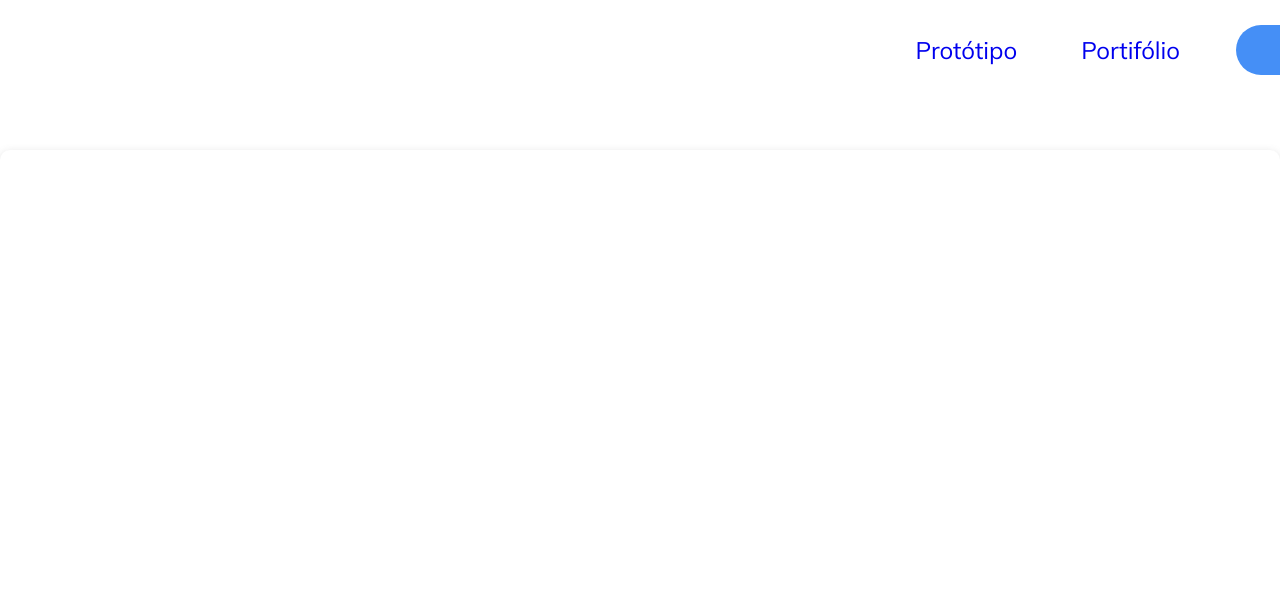
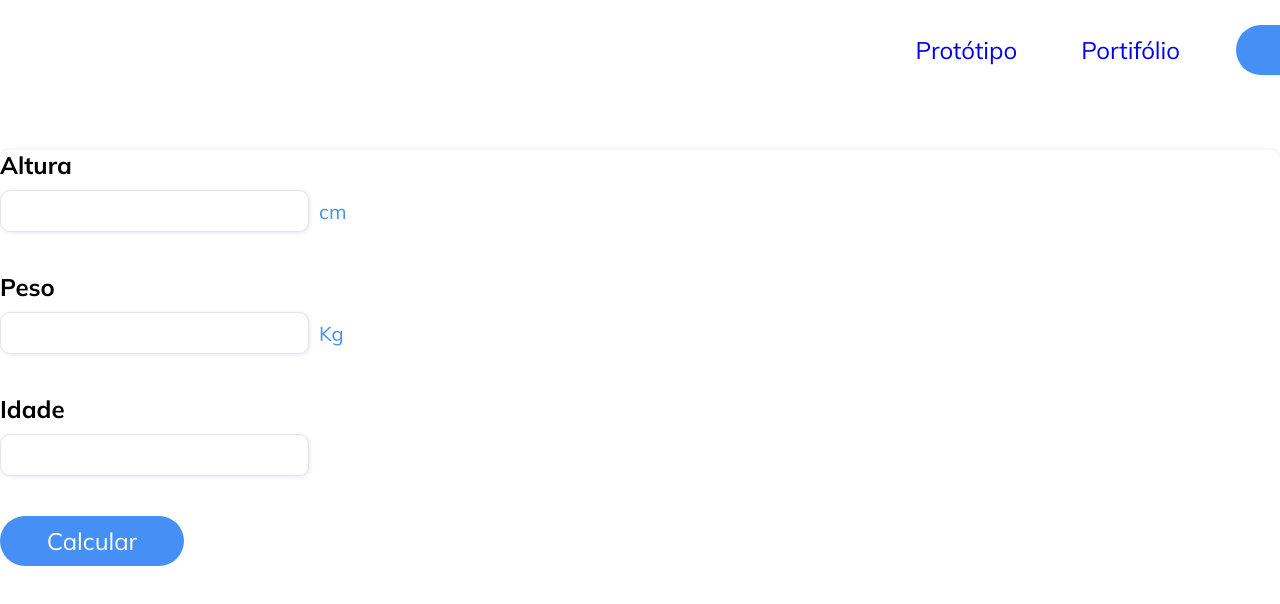
Before and after one commit to lazaro-contato/calories, a React (Create React App) app: page / in a window 1280 px wide. Shown: the top 604 px of the page. Built offline with nearby package versions, Linux system fonts and the light colour scheme.

Commit message:
adding the elements on container master

```diff
--- a/src/components/Button/index.jsx
+++ b/src/components/Button/index.jsx
@@ -1,10 +1,10 @@
 import React from "react";
 import { ButtonCont } from "./styles";
 
-function ButtonContact() {
+function Button(props) {
     return(
-        <ButtonCont>Contato</ButtonCont>
+        <ButtonCont>{props.text}</ButtonCont>
     )
 }
 
-export default ButtonContact;
+export default Button;
--- /dev/null
+++ b/src/components/Form/index.jsx
@@ -0,0 +1,18 @@
+import React from "react";
+import Button from "../Button/index";
+import InputElement from "../Input";
+import { FormContainer } from "./styles";
+
+function Form() {
+    return(
+        <FormContainer>
+            <InputElement text="Altura" spanText="cm"/>
+            <InputElement text="Peso" spanText="Kg"/>
+            <InputElement text="Idade"/>
+            <Button text="Calcular"/>
+        </FormContainer>
+
+    )
+}
+
+export default Form;
--- /dev/null
+++ b/src/components/Form/styles.js
@@ -0,0 +1,7 @@
+import styled from "styled-components";
+
+export const FormContainer = styled.div`
+
+width: 351px;
+
+`
--- /dev/null
+++ b/src/components/Input/index.jsx
@@ -0,0 +1,19 @@
+import React from "react";
+import { DivDescription } from "./styles";
+import { InputData } from "./styles";
+import { TextDescription } from "./styles"
+import { UnitSpan } from "./styles";
+
+
+function InputElement(props) {
+    return(
+        <DivDescription>
+            <TextDescription>{props.text}</TextDescription>
+        <InputData />
+        <UnitSpan>{props.spanText}</UnitSpan>
+        </DivDescription>
+
+    )
+}
+
+export default InputElement
--- /dev/null
+++ b/src/components/Input/styles.js
@@ -0,0 +1,46 @@
+import styled from "styled-components";
+import Colors from "../../styles/consts";
+
+export const DivDescription = styled.div`
+
+`
+
+export const UnitSpan = styled.span`
+
+font-size: 20px;
+color: ${Colors.PRIMARY_BLUE};
+
+margin-left: 10px;
+`
+
+export const TextDescription = styled.p`
+
+font-size: 24px;
+font-weight: 700;
+
+margin-bottom: 10px;
+`
+
+
+export const InputData = styled.input`
+padding-left: 10px;
+padding-right: 30px;
+
+background-color: #FFFF;
+width: 309px;
+height: 42px;
+margin-bottom: 40px;
+
+border-radius: 10px;
+border: 1px solid #E5E5E5;
+
+box-shadow: 1px 1px 4px 0 #E5E9F6;
+
+font-size: 20px;
+
+
+&&:focus {
+    outline: none;
+}
+
+`
--- a/src/components/MainContainer/index.jsx
+++ b/src/components/MainContainer/index.jsx
@@ -1,9 +1,14 @@
 import React from "react";
+import Form from "../Form";
 import { Container } from "./styles";
+
+
 
 function MainContainer() {
     return(
-            <Container></Container>
+            <Container>
+            <Form />
+            </Container>
     )
 }
 
--- a/src/components/Menu/index.jsx
+++ b/src/components/Menu/index.jsx
@@ -17,7 +17,7 @@ function NavMenu() {
         <Link link="https://www.facebook.com" name="Portifólio" />
       </li>
       <li>
-        <Button />
+        <Button text="Contato"/>
       </li>
       </MenuStyle>
   );
```
